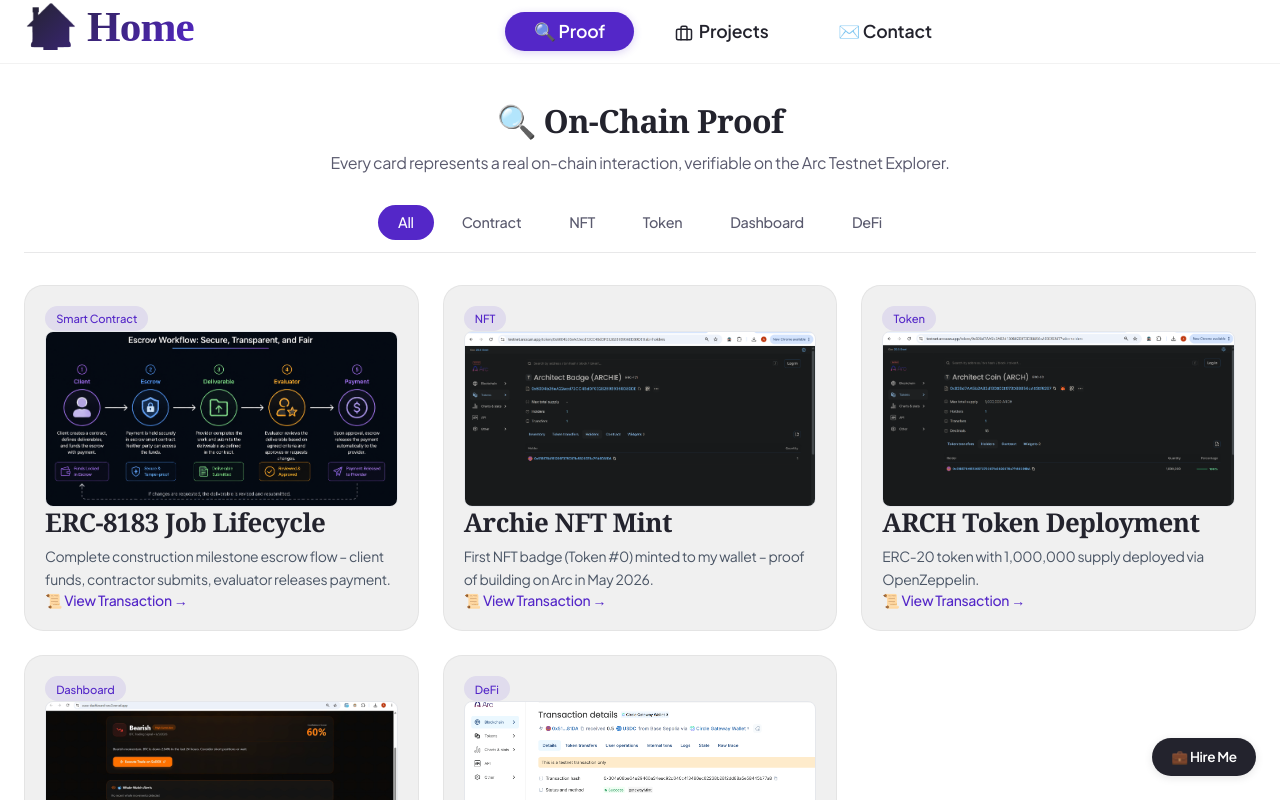
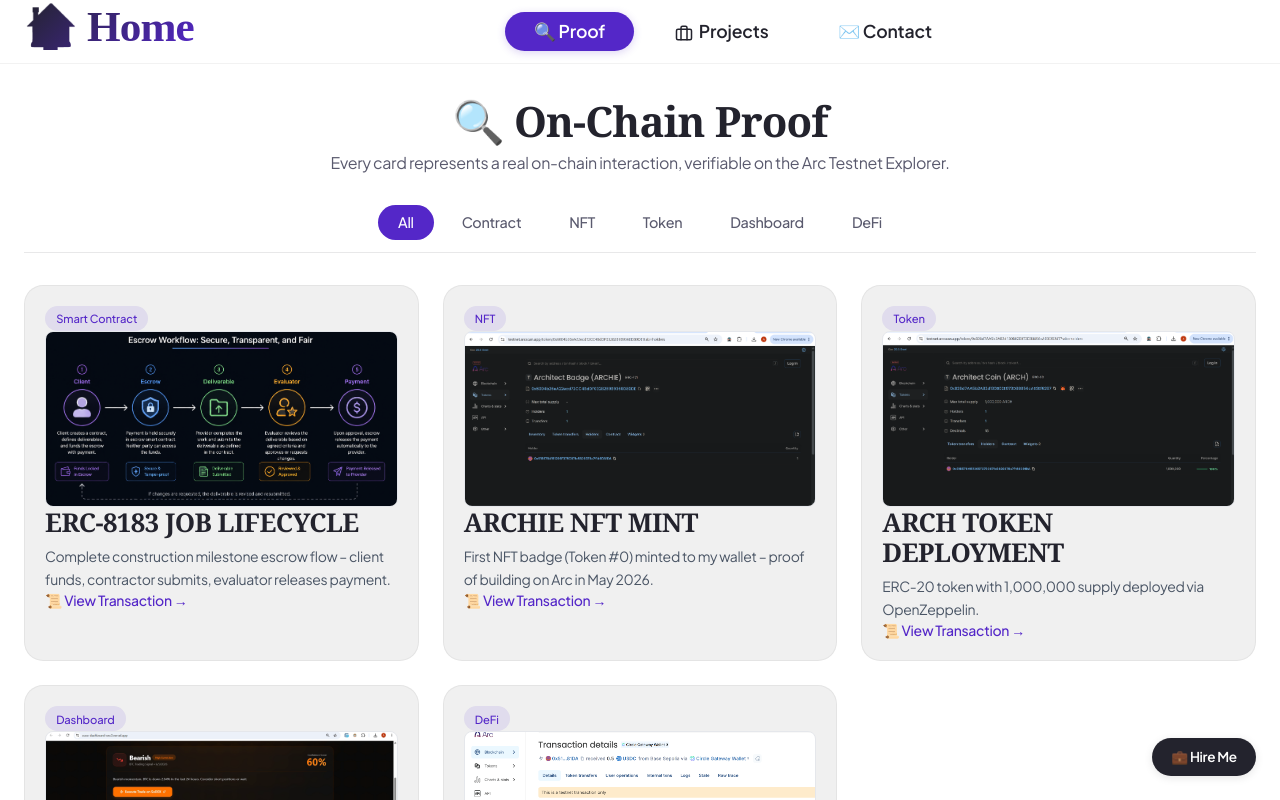
Before and after one commit to abdulsaminu/web3-portfolio, a Next.js app: page /proof in a window 1280 px wide. Shown: the top 800 px of the page. Built offline with nearby package versions, Linux system fonts and the light colour scheme.

Commit message:
reduce all requested titles to 10px, replace demo button with YouTube logo

```diff
--- a/app/contact/page.tsx
+++ b/app/contact/page.tsx
@@ -2,7 +2,7 @@ export default function ContactPage() {
   return (
     <div className="container-main min-h-[70vh] flex items-center justify-center py-12">
       <div className="card max-w-lg w-full fade-up bg-white border border-gray-200">
-        <h1 className="text-lg font-bold mb-4 tracking-tight text-black">📬 Let's Build</h1>
+        <h1 className="text-[10px] font-bold mb-4 tracking-tight text-black">📬 Let's Build</h1>
 
         <div className="space-y-5">
           {/* Wallet */}
@@ -19,9 +19,8 @@ export default function ContactPage() {
             <p className="text-base font-medium text-black">abdulsaminu@gmail.com</p>
           </div>
 
-          {/* Social buttons with official brand colors */}
+          {/* Social buttons */}
           <div className="flex flex-wrap gap-3 pt-3">
-            {/* GitHub */}
             <a
               href="https://github.com/abdulsaminu"
               target="_blank"
@@ -32,7 +31,6 @@ export default function ContactPage() {
               </svg>
               GitHub
             </a>
-            {/* X (Twitter) */}
             <a
               href="https://twitter.com/abdul_sd01"
               target="_blank"
@@ -43,7 +41,6 @@ export default function ContactPage() {
               </svg>
               X
             </a>
-            {/* LinkedIn */}
             <a
               href="https://www.linkedin.com/in/abdulrahman-saminu-b2948a105/"
               target="_blank"
--- a/app/projects/page.tsx
+++ b/app/projects/page.tsx
@@ -5,7 +5,7 @@ export default function ProjectsPage() {
   return (
     <div className="container-main py-6 md:py-10">
       <div className="fade-up text-center mb-8 md:mb-12">
-        <h1 className="section-title">📦 Projects</h1>
+        <h1 className="text-[10px] font-bold tracking-tight">📦 Projects</h1>
         <p className="section-subtitle">Built, deployed, shipped.</p>
       </div>
 
--- a/app/proof/page.tsx
+++ b/app/proof/page.tsx
@@ -54,7 +54,7 @@ export default function ProofPage() {
   return (
     <div className="container-main py-6 md:py-10">
       <div className="fade-up text-center mb-8 md:mb-12">
-        <h1 className="section-title">🔍 On‑Chain Proof</h1>
+        <h1 className="text-[10px] font-bold tracking-tight">🔍 On‑Chain Proof</h1>
         <p className="section-subtitle">Every card represents a real on-chain interaction, verifiable on the Arc Testnet Explorer.</p>
       </div>
 
@@ -75,7 +75,7 @@ export default function ProofPage() {
             <div className="relative h-44 w-full mb-4 rounded-lg overflow-hidden bg-gray-100 border border-gray-200">
               <Image src={proof.image} alt={proof.title} fill className="object-cover hover:scale-105 transition duration-300" />
             </div>
-            <h3 className="text-xl font-bold tracking-tight mb-1">{proof.title}</h3>
+            <h3 className="text-[10px] font-bold tracking-tight mb-1 uppercase">{proof.title}</h3>
             <p className="text-gray-600 text-sm leading-relaxed">{proof.description}</p>
             <a
               href={proof.txLink}
--- a/components/ProjectCard.tsx
+++ b/components/ProjectCard.tsx
@@ -45,7 +45,7 @@ export default function ProjectCard({
           🖼️ Image unavailable
         </div>
       )}
-      <h3 className="text-xl font-bold mb-2 tracking-tight">{title}</h3>
+      <h3 className="text-[10px] font-bold mb-2 tracking-tight uppercase">{title}</h3>
       <p className="text-gray-600 text-sm mb-3 leading-relaxed">{description}</p>
       {problem && <p className="text-sm text-gray-600 mb-1"><span className="font-semibold">Problem:</span> {problem}</p>}
       {solution && <p className="text-sm text-gray-600 mb-3"><span className="font-semibold">Solution:</span> {solution}</p>}
@@ -64,7 +64,13 @@ export default function ProjectCard({
             GitHub
           </a>
         )}
-        {demo && <a href={demo} target="_blank" rel="noopener noreferrer" className="text-primary font-medium hover:text-black">🎥 Demo</a>}
+        {demo && (
+          <a href={demo} target="_blank" rel="noopener noreferrer" className="text-primary hover:text-black" aria-label="Watch demo on YouTube">
+            <svg xmlns="http://www.w3.org/2000/svg" width="16" height="16" viewBox="0 0 24 24" fill="currentColor" className="text-red-600">
+              <path d="M23.498 6.186a3.016 3.016 0 0 0-2.122-2.136C19.505 3.545 12 3.545 12 3.545s-7.505 0-9.376.505A3.017 3.017 0 0 0 .502 6.186C0 8.07 0 12 0 12s0 3.93.502 5.814a3.016 3.016 0 0 0 2.122 2.136c1.871.505 9.376.505 9.376.505s7.505 0 9.376-.505a3.015 3.015 0 0 0 2.122-2.136C24 15.93 24 12 24 12s0-3.93-.502-5.814zM9.545 15.568V8.432L15.818 12l-6.273 3.568z"/>
+            </svg>
+          </a>
+        )}
       </div>
     </div>
   );
```
